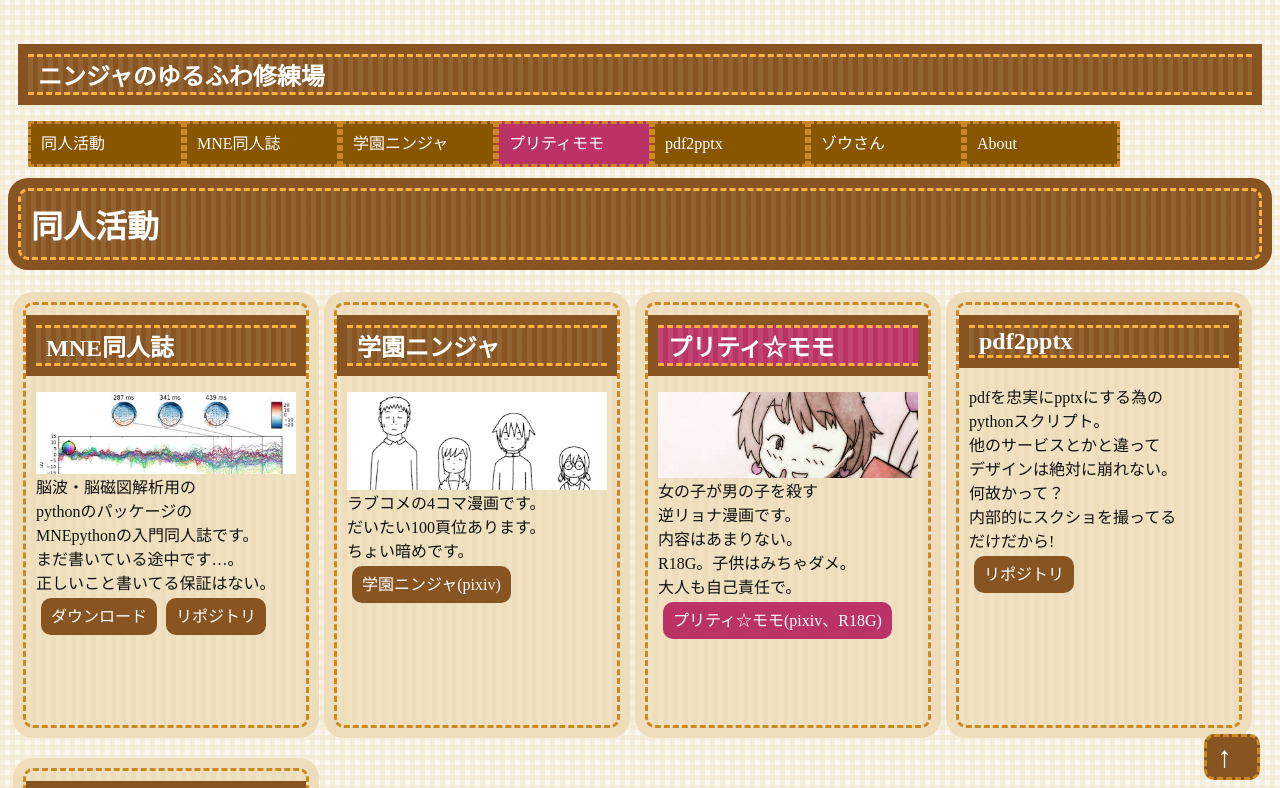
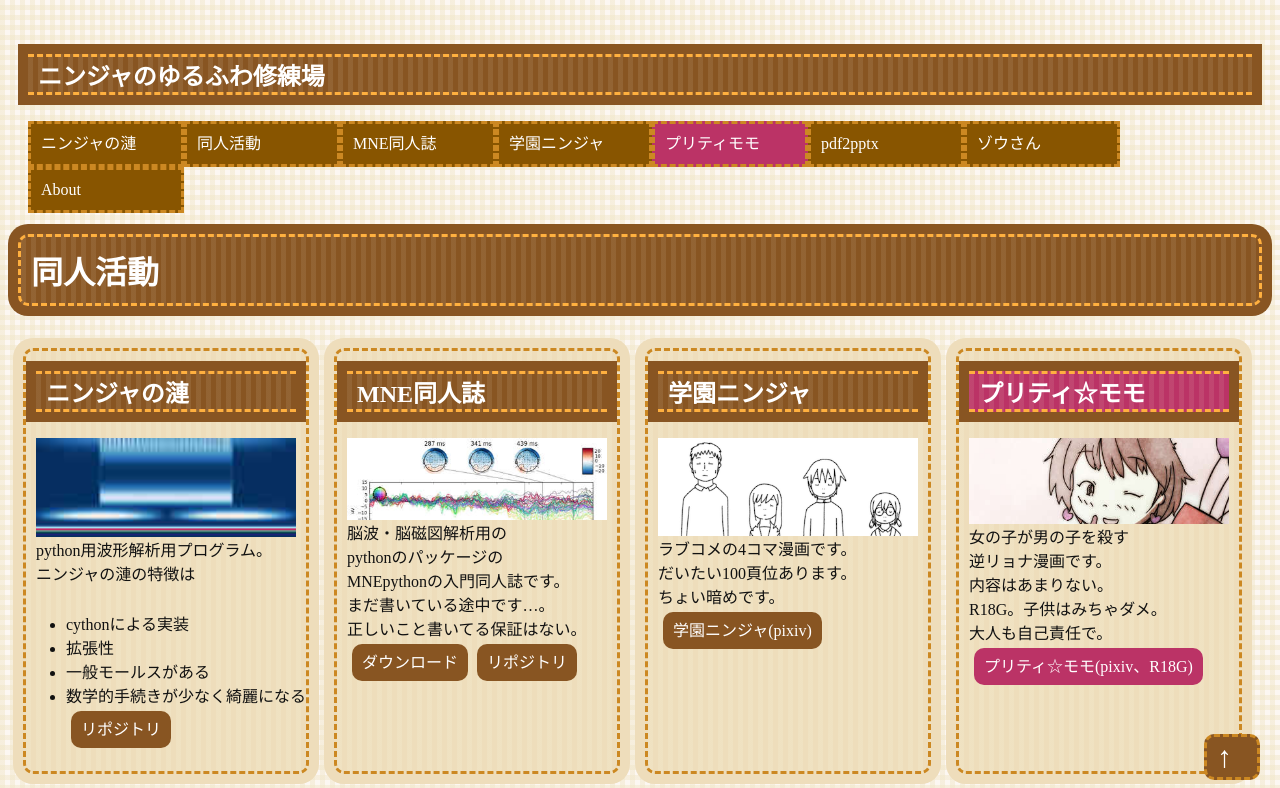
Before and after one commit to uesseu/uesseu.github.io, a plain HTML site: page index.html in a window 1280 px wide. Shown: the top 788 px of the page. Drawn offline with Linux system fonts and the light colour scheme.

Commit message:
mw 修正

```diff
--- a/index.html
+++ b/index.html
@@ -10,12 +10,26 @@
 
 </div>
 <div class="Mokuji">
-<p><a href="#doujin" class="menu normal-fg">同人活動</a> <a href="#doujin" class="menu normal-fg">MNE同人誌</a> <a href="#ninja" class="menu normal-fg">学園ニンジャ</a> <a href="#momo" class="menu danger-fg">プリティモモ</a> <a href="#pdf2pptx" class="menu normal-fg">pdf2pptx</a> <a href="#zosan" class="menu normal-fg">ゾウさん</a> <a href="#about" class="menu normal-fg">About</a></p>
+<p><a href="#nin_wavelet" class="menu normal-fg">ニンジャの漣</a> <a href="#doujin" class="menu normal-fg">同人活動</a> <a href="#doujin" class="menu normal-fg">MNE同人誌</a> <a href="#ninja" class="menu normal-fg">学園ニンジャ</a> <a href="#momo" class="menu danger-fg">プリティモモ</a> <a href="#pdf2pptx" class="menu normal-fg">pdf2pptx</a> <a href="#zosan" class="menu normal-fg">ゾウさん</a> <a href="#about" class="menu normal-fg">About</a></p>
 </div>
 <div class="clear">
 
 </div>
 <h1 id="同人活動">同人活動</h1>
+<div class="container">
+<div id="nin_wavelet" class="anc">
+
+</div>
+<h2 id="ニンジャの漣" class="containerlabel">ニンジャの漣</h2>
+<p><img src="img/mw.jpg" class="nosave" style="width:100.0%" /> python用波形解析用プログラム。<br />
+ニンジャの漣の特徴は</p>
+<ul>
+<li>cythonによる実装</li>
+<li>拡張性</li>
+<li>一般モールスがある</li>
+<li>数学的手続きが少なく綺麗になる <a href="https://github.com/uesseu/nin_wavelets" class="button normal-fg">リポジトリ</a></li>
+</ul>
+</div>
 <div class="container">
 <div id="doujin" class="anc">
 
```
Also changed, not shown: img/mw.jpg (added), 1 other file.
